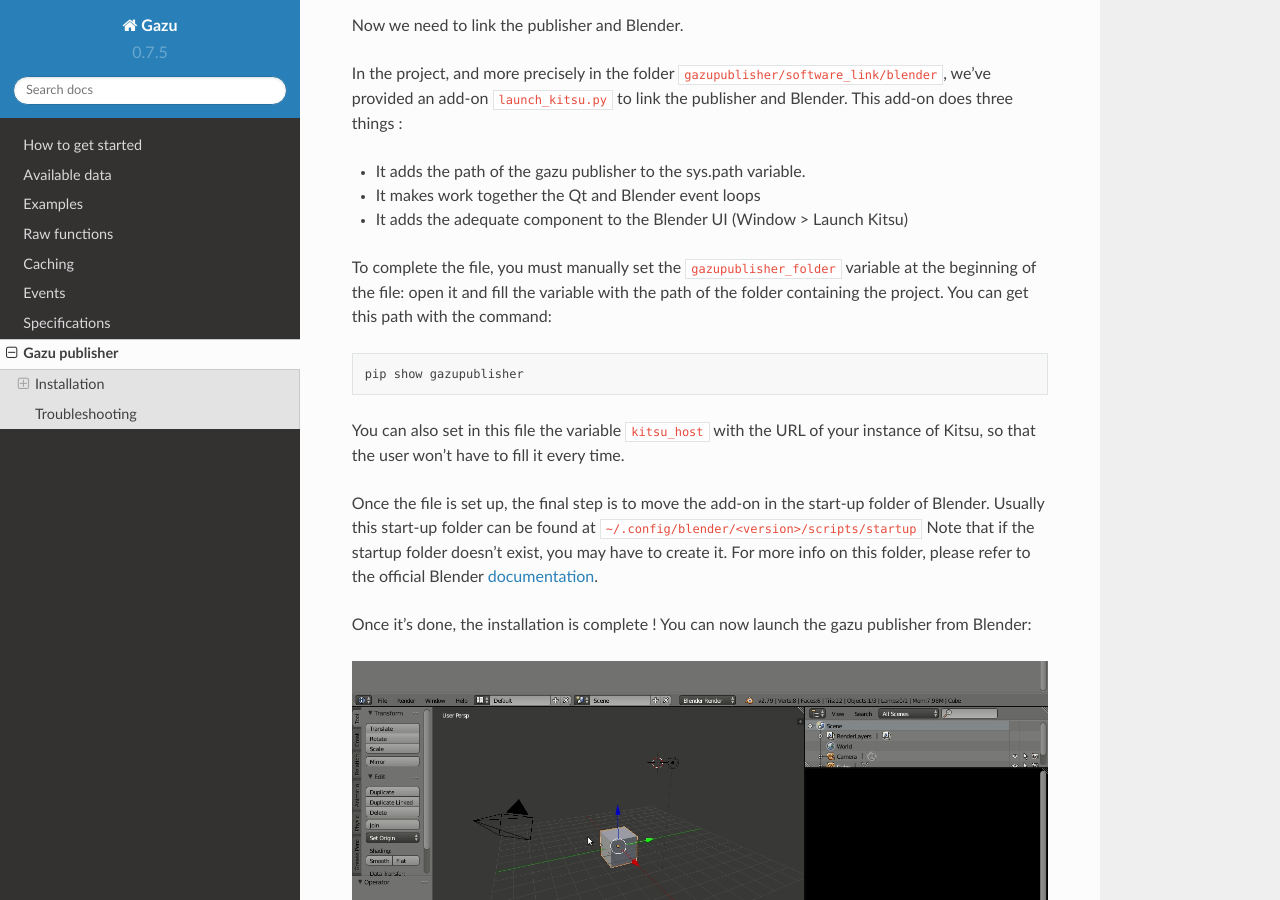
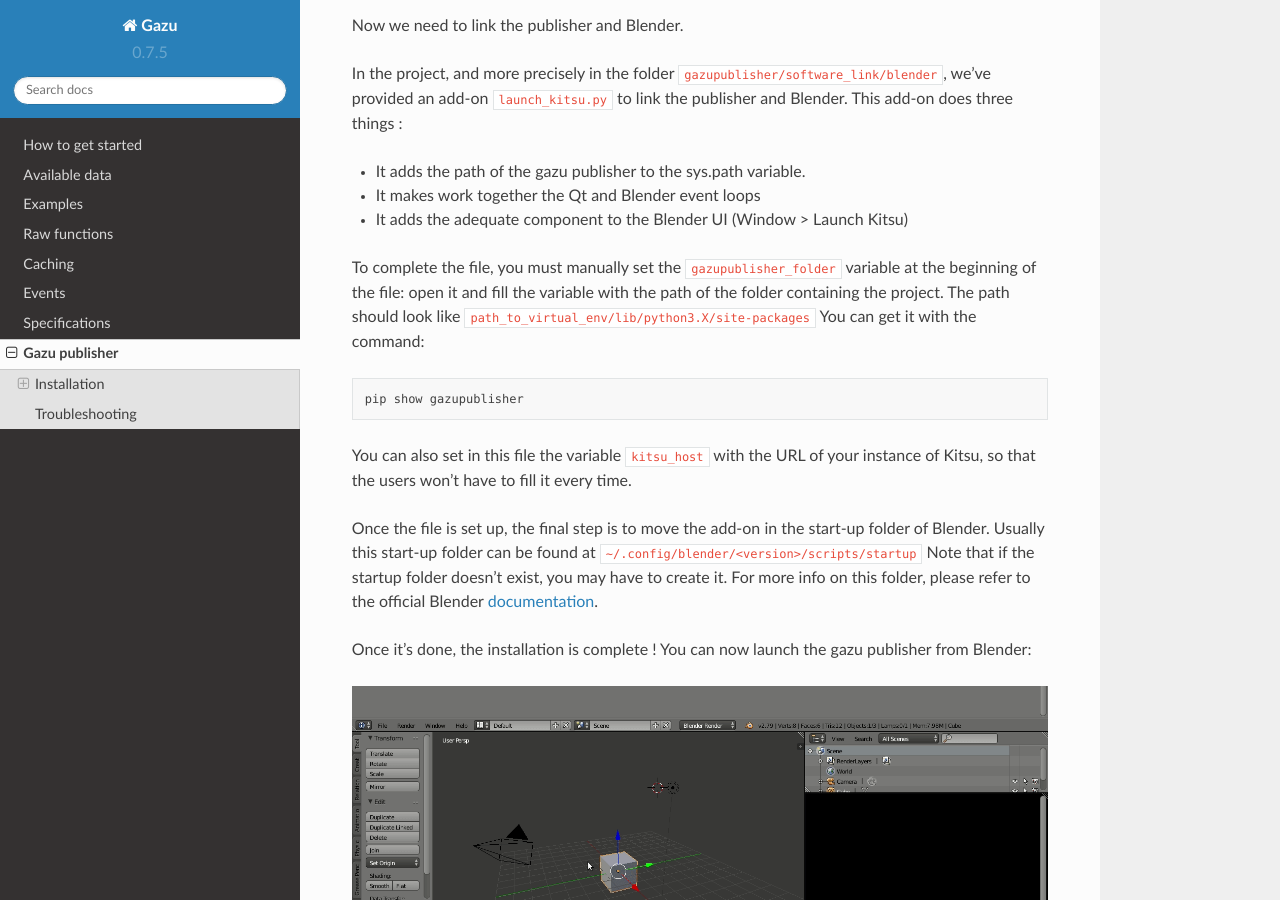
Before and after one commit to cgwire/gazu, a Sphinx documentation site: the page built from docs/source/publisher.md, in a window 1280 px wide and 900 px high, scrolled down 3790 px. Built offline with Sphinx 7.4.7 and the Read the Docs theme 2.0.0, drawn with Linux system fonts in a browser that asks for light colours.

Commit message:
[DOC] Add details in doc

````diff
--- a/docs/source/publisher.md
+++ b/docs/source/publisher.md
@@ -128,12 +128,13 @@ This add-on does three things :
 
 To complete the file, you must manually set the `gazupublisher_folder` variable
 at the beginning of the file: open it and fill the variable with the path of the folder containing the project.
-You can get this path with the command:
+The path should look like `path_to_virtual_env/lib/python3.X/site-packages`
+You can get it with the command:
 ```sh
 pip show gazupublisher
 ```
 You can also set in this file the variable `kitsu_host` with the URL of your
-instance of Kitsu, so that the user won't have to fill it every time.
+instance of Kitsu, so that the users won't have to fill it every time.
 
 Once the file is set up, the final step is to move the add-on in the start-up folder of Blender.
 Usually this start-up folder can be found at `~/.config/blender/<version>/scripts/startup`
````
